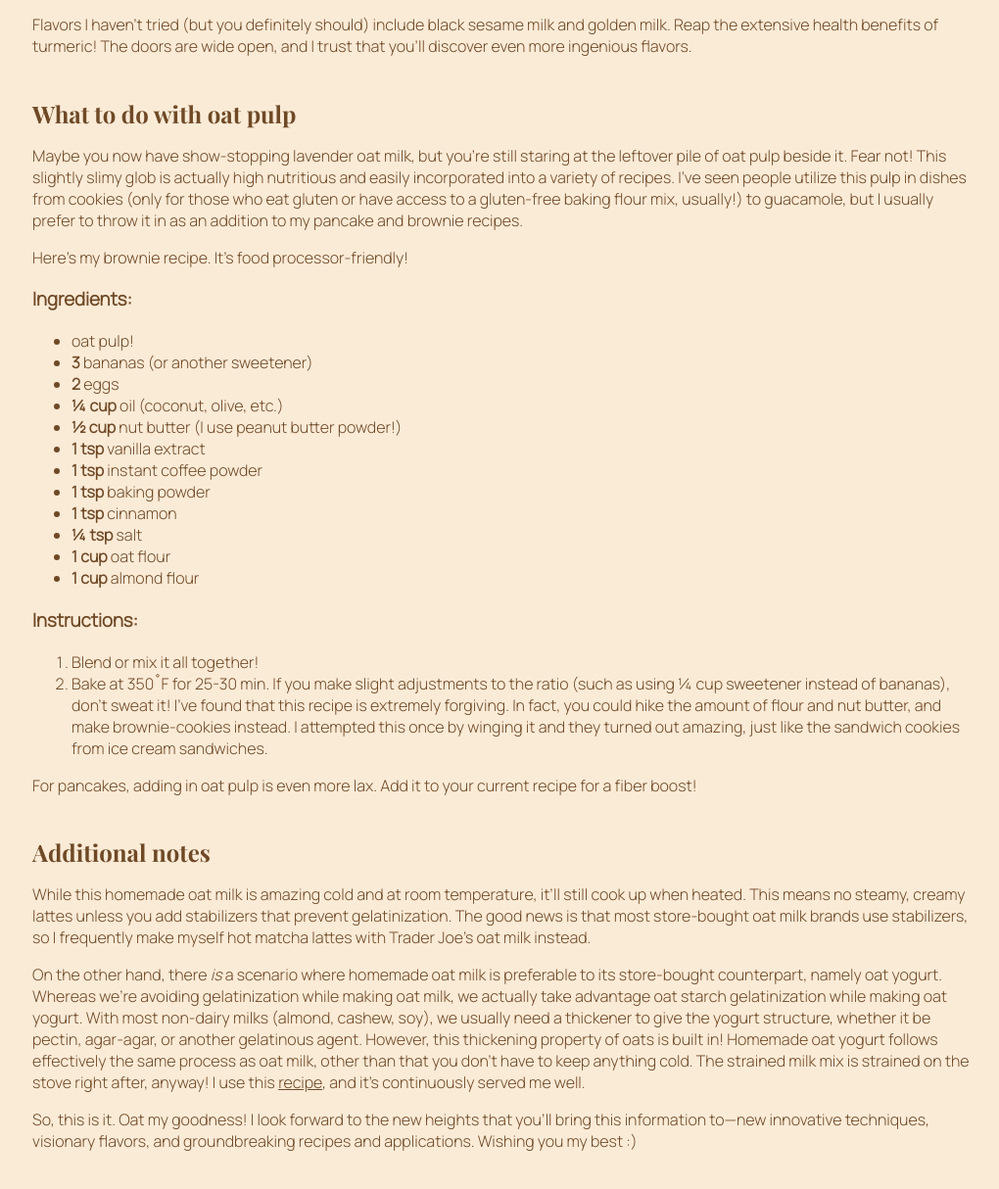
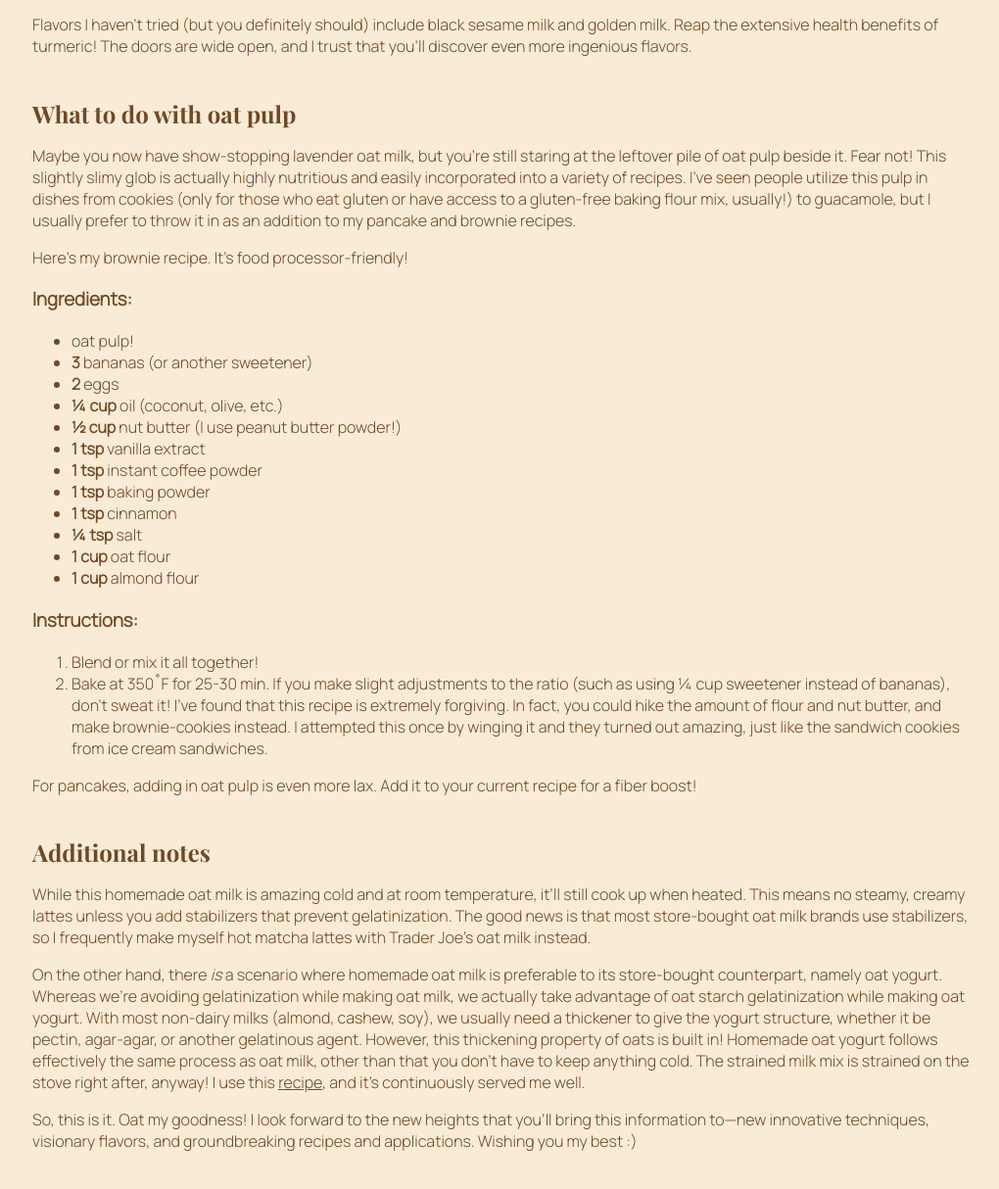
Before and after one commit to vivieli77/vivsdivs, a Jekyll site: the page built from _posts/2020-08-01-an-ultimate-guide-to-oat-milk.md, in a window 1280 px wide and 1400 px high, scrolled down 1441 px. Shown: the part 176-1390 px from the top of the window at 98% size, without its empty margins (127-1147 px from the left). Built offline with Jekyll 4.4.1, drawn with Linux system fonts in a browser that asks for light colours; some of the changed text lies outside the part shown.

Commit message:
Update 2020-08-01-an-ultimate-guide-to-oat-milk.md

```diff
--- a/_posts/2020-08-01-an-ultimate-guide-to-oat-milk.md
+++ b/_posts/2020-08-01-an-ultimate-guide-to-oat-milk.md
@@ -48,7 +48,7 @@ Flavors I haven't tried (but you definitely should) include black sesame milk an
 <br>
 <br>
 <h2 class="subtitle">What to do with oat pulp</h2>
-Maybe you now have show-stopping lavender oat milk, but you're still staring at the leftover pile of oat pulp beside it. Fear not! This slightly slimy glob is actually high nutritious and easily incorporated into a variety of recipes. I've seen people utilize this pulp in dishes from cookies (only for those who eat gluten or have access to a gluten-free baking flour mix, usually!) to guacamole, but I usually prefer to throw it in as an addition to my pancake and brownie recipes.
+Maybe you now have show-stopping lavender oat milk, but you're still staring at the leftover pile of oat pulp beside it. Fear not! This slightly slimy glob is actually highly nutritious and easily incorporated into a variety of recipes. I've seen people utilize this pulp in dishes from cookies (only for those who eat gluten or have access to a gluten-free baking flour mix, usually!) to guacamole, but I usually prefer to throw it in as an addition to my pancake and brownie recipes.
 
 Here's my brownie recipe. It's food processor-friendly!
 ### Ingredients:
@@ -76,6 +76,6 @@ For pancakes, adding in oat pulp is even more lax. Add it to your current recipe
 <h2 class="subtitle">Additional notes</h2>
 While this homemade oat milk is amazing cold and at room temperature, it'll still cook up when heated. This means no steamy, creamy lattes unless you add stabilizers that prevent gelatinization. The good news is that most store-bought oat milk brands use stabilizers, so I frequently make myself hot matcha lattes with Trader Joe's oat milk instead.
 
-On the other hand, there *is* a scenario where homemade oat milk is preferable to its store-bought counterpart, namely oat yogurt. Whereas we're avoiding gelatinization while making oat milk, we actually take advantage oat starch gelatinization while making oat yogurt. With most non-dairy milks (almond, cashew, soy), we usually need a thickener to give the yogurt structure, whether it be pectin, agar-agar, or another gelatinous agent. However, this thickening property of oats is built in! Homemade oat yogurt follows effectively the same process as oat milk, other than that you don't have to keep anything cold. The strained milk mix is strained on the stove right after, anyway! I use this <a class="bloglink" href="https://myfermentedfoods.com/how-make-vegan-yogurt/">recipe</a>, and it's continuously served me well.
+On the other hand, there *is* a scenario where homemade oat milk is preferable to its store-bought counterpart, namely oat yogurt. Whereas we're avoiding gelatinization while making oat milk, we actually take advantage of oat starch gelatinization while making oat yogurt. With most non-dairy milks (almond, cashew, soy), we usually need a thickener to give the yogurt structure, whether it be pectin, agar-agar, or another gelatinous agent. However, this thickening property of oats is built in! Homemade oat yogurt follows effectively the same process as oat milk, other than that you don't have to keep anything cold. The strained milk mix is strained on the stove right after, anyway! I use this <a class="bloglink" href="https://myfermentedfoods.com/how-make-vegan-yogurt/">recipe</a>, and it's continuously served me well.
 
 So, this is it. Oat my goodness! I look forward to the new heights that you'll bring this information to—new innovative techniques, visionary flavors, and groundbreaking recipes and applications. Wishing you my best :)
```
Also changed, not shown: other parts of _posts/2020-08-01-an-ultimate-guide-to-oat-milk.md (+1 -1 lines).
